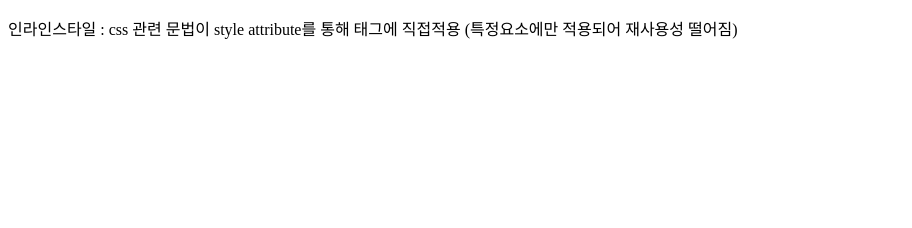
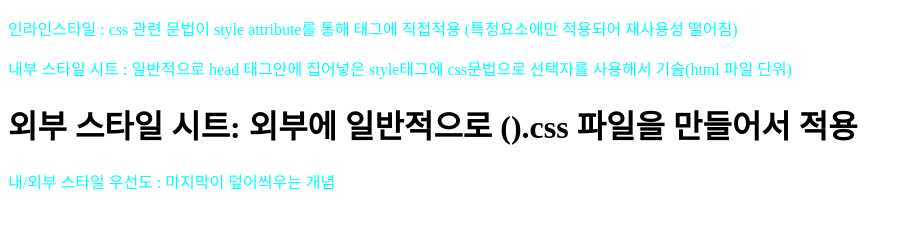
Before and after one commit to qhrtn002-design/200912_html02, a plain HTML site: page 250915_css/01_syntax.html in a window 1280 px wide. Shown: the whole page, without its empty margins (0-912 px from the left). Drawn offline with Linux system fonts and the light colour scheme.

Commit message:
css 기초문법

```diff
--- a/250915_css/01_syntax.html
+++ b/250915_css/01_syntax.html
@@ -5,6 +5,12 @@
     <meta name="viewport" content="width=device-width, initial-scale=1.0" />
     <!--  -->
     <title>Document</title>
+    <style>
+      p {
+        /*  */
+        color: aqua;
+      }
+    </style>
   </head>
   <body>
     <!-- html 기본양식 작성된 상황에서 open in live server -->
@@ -12,5 +18,16 @@
       인라인스타일 : css 관련 문법이 style attribute를 통해 태그에 직접적용
       (특정요소에만 적용되어 재사용성 떨어짐)
     </p>
+    <p>
+      내부 스타일 시트 : 일반적으로 head 태그안에 집어넣은 style태그에
+      css문법으로 선택자를 사용해서 기술(html 파일 단위)
+    </p>
+    <h1>외부 스타일 시트:
+        외부에 일반적으로 ().css 파일을 만들어서 적용
+    </h1>
+    <p>
+        내/외부 스타일 우선도 : 마지막이 덮어씌우는 개념
+    </p>
+
   </body>
 </html>
--- /dev/null
+++ b/250915_css/style.css
@@ -0,0 +1,8 @@
+h1{
+    color:chocolate;
+
+}
+
+p{
+    color:crimson;
+}
```
